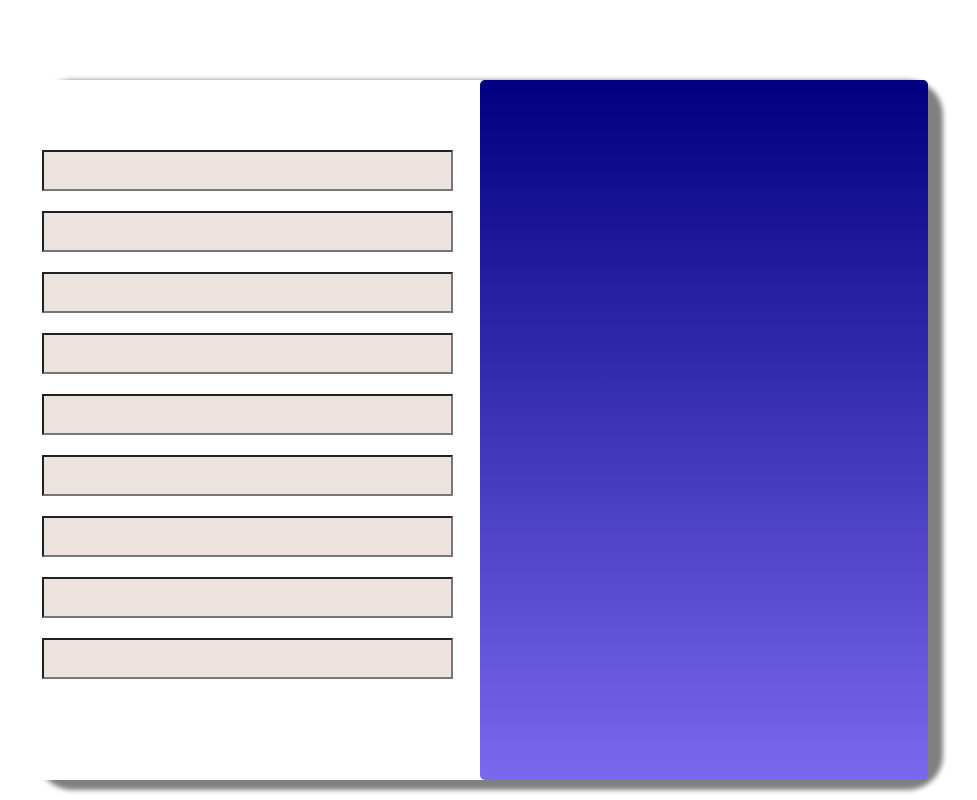
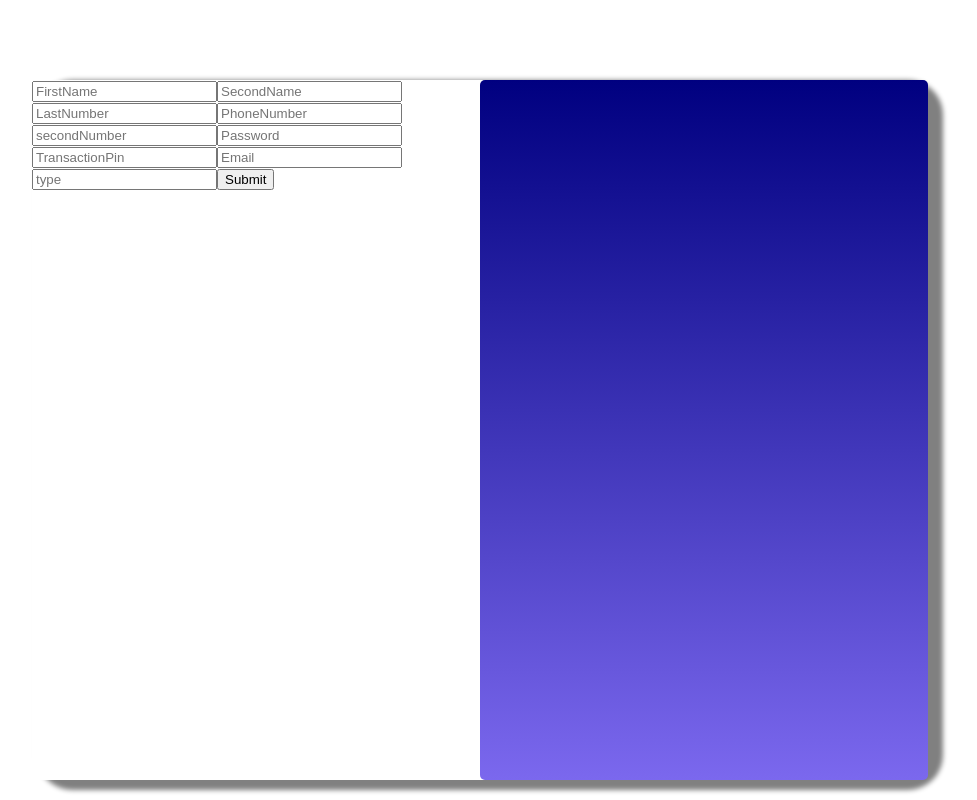
Before and after one commit to a-mariam/bank_transaction-frontend, a React (Create React App) app: page /createAccount in a window 1280 px wide. Shown: the whole page, without its empty margins (160-1137 px from the left). Built offline with nearby package versions, Linux system fonts and the light colour scheme.

Commit message:
working on creating an account

```diff
--- a/package.json
+++ b/package.json
@@ -6,6 +6,7 @@
     "@testing-library/jest-dom": "^5.17.0",
     "@testing-library/react": "^13.4.0",
     "@testing-library/user-event": "^13.5.0",
+    "axios": "^1.6.2",
     "react": "^18.2.0",
     "react-dom": "^18.2.0",
     "react-router-dom": "^6.18.0",
--- a/src/App.js
+++ b/src/App.js
@@ -1,6 +1,7 @@
 import './App.css';
 import LandingPage from "./components/LandingPage/LandingPage";
 import CreateAccount from "./components/createAccount/createAccount";
+import Response from './components/createAccount/CreateAccp';
 import {BrowserRouter  ,Route, Routes} from "react-router-dom";
 
 function App() {
@@ -10,6 +11,7 @@ function App() {
           <Routes>
              <Route path='/' element={<LandingPage/>}></Route>
              <Route path='/createAccount' element={<CreateAccount/>}> </Route>
+             <Route path='/Response' element={<Response/>}></Route>
           </Routes>
        </BrowserRouter>
       </div>
--- a/src/components/LandingPage/LandingPage.jsx
+++ b/src/components/LandingPage/LandingPage.jsx
@@ -19,10 +19,10 @@ return(
             {/* <SmallDiv backgroundColor={"yellow"} spaceBelow={'70px'} ><img src={Flow}/>  </SmallDiv>
             <SmallDiv backgroundColor={"yellow"} spaceRight={'130px'} > <img src={Flow}/>  </SmallDiv> */}
 
-            <ReuseP spaceLeft={'90px'} spaceBelow={'30px'} color={"white"}>About us </ReuseP>
-            <ReuseP spaceLeft={'90px'} spaceBelow={'30px'} color={"white"}>contact us</ReuseP>
-            <ReuseP spaceLeft={'90px'} spaceBelow={'30px'} color={"white"}>Loans</ReuseP>
-            <ReuseP spaceLeft={'90px'} spaceBelow={'30px'} color={"white"}>services</ReuseP>
+            <ReuseP spaceLeft={'10px'} spaceBelow={'30px'} spaceRight={'50px'} color={"white"}>About us </ReuseP>
+            <ReuseP spaceLeft={'10px'} spaceBelow={'30px'} spaceRight={'40px'} color={"white"}>contact us</ReuseP>
+            <ReuseP spaceLeft={'10px'} spaceBelow={'30px'} spaceRight={'40px'} color={"white"}>Loans</ReuseP>
+            <ReuseP spaceLeft={'10px'} spaceBelow={'30px'} spaceRight={'40px'} color={"white"}>services</ReuseP>
 
         </TopNav>
         <Section spaceBelow={'50px'} >
@@ -49,13 +49,11 @@ return(
                 <TextDiv spaceLeft={'90px'} color={"black"}>with over 10 thousand users, we guarantee seemless transactions,</TextDiv>
                 <TextDiv spaceLeft={'90px'} color={"black"}>with over 10 thousand users, we guarantee seemless transactions,</TextDiv>
 
-                <Button onClick={handleNavigate} spaceLeft={'280px'} spaceAbove={'10px'}>Create account</Button>
+                <Button onClick={handleNavigate} spaceLeft={'280px'} spaceAbove={'18px'}>Create account</Button>
             </SmallDiv>
             <SmallDiv backgroundPicture={Pay} spaceBelow={'80px'}> <img src={Pay} alt={"pay"}/> </SmallDiv>
         </Section>
-        {/* <Section>
-            <Button>frr</Button>
-        </Section> */}
+
 
     </Page>
 )
--- a/src/components/LandingPage/styles/styles.jsx
+++ b/src/components/LandingPage/styles/styles.jsx
@@ -31,10 +31,11 @@ background-color: white;
 export const ReuseP = styled.p`
     width: 20%;
     height: 20%;
-    font-weight: bold;
+    // font-weight: bold;
     font-size: larger;
     margin-bottom: ${(props) => props.spaceBelow};
     margin-left: ${(props) => props.spaceLeft};
+    margin-right: ${(props) => props.spaceRight};
     color: ${(props) => props.color};
 
 `;
--- /dev/null
+++ b/src/components/createAccount/CreateAccp.jsx
@@ -0,0 +1,25 @@
+import { useLocation , useNavigate} from "react-router-dom"
+
+
+
+function Response () {
+
+     const data = useLocation().state
+
+
+
+    return(
+        <div backgroun-color={"yellow"}>
+            {console.log(data)}
+           {data.id}
+           <p > FirstName : {data.firstname}</p>
+           <p > secondname : {data.secondname}</p>
+           <p > secondNumber: {data.secondNumber}</p>
+
+
+        </div>
+    )
+}
+
+
+export default Response;
--- a/src/components/createAccount/createAccount.jsx
+++ b/src/components/createAccount/createAccount.jsx
@@ -1,12 +1,41 @@
 import {Page, ReuseP, TopNav, TextDiv, Section, SmallDiv, Button} from "../LandingPage/styles/styles";
 import { Container , Background, InputField, Background2} from "./styles";
 import CashFlow from "../../assets/images/png/Group 1.png"
+import {React , useState, useCallback} from 'react'
+import { useNavigate } from "react-router-dom";
 
 
 
-function CreateAccount(){
+const CreateAccount = () =>{
+
+    const intialValue = {
+        firstname : '',
+        secondname: '',
+        phoneNumber: '',
+        secondNumber: '',
+
+    }
+    const  [data, setData] = useState(intialValue)
+    const  [first, setfirst] = useState("")
+    const  [second, setsecond] = useState("")
+
+    const navigate = useNavigate()
 
 
+    const collectData = (e) => {
+
+       setData(prevState => ({
+        ...prevState,
+        [e.target.name] : e.target.value
+       }))
+     }
+    const CollectNavigates = ( ()=>
+
+        (handleRequest(intialValue))
+   )
+    const handleRequest = useCallback((parameter) =>{
+      navigate("/Response", {state: {value: parameter}})
+    }, [])
 
 
 
@@ -14,23 +43,28 @@ function CreateAccount(){
             <Container>
 
                 <Background2>
-                    <InputField spaceAbove={'70px'}></InputField>
-                   <InputField spaceAbove={'20px'}></InputField>
-                   <InputField spaceAbove={'20px'}></InputField>
-                   <InputField spaceAbove={'20px'}></InputField>
-                   <InputField spaceAbove={'20px'}></InputField>
-                   <InputField spaceAbove={'20px'}></InputField>
-                   <InputField spaceAbove={'20px'}></InputField>
-                   <InputField spaceAbove={'20px'}></InputField>
-                   <InputField spaceAbove={'20px'}></InputField>
+                    <input value={intialValue.firstname} spaceAbove={'70px'} placeholder="FirstName" type="text" onChange={collectData}></input>
+                   <input  value={intialValue.secondNumber} spaceAbove={'20px'} placeholder="SecondName" type="text" onChange={collectData}></input>
+                   <input  value={intialValue.secondNumber} spaceAbove={'20px'} placeholder="LastNumber" type="text" onChange={collectData}></input>
+                   <input  value={intialValue.phoneNumber} spaceAbove={'20px'} placeholder="PhoneNumber" type="text" onChange={collectData}></input>
+                   <input spaceAbove={'20px'} placeholder="secondNumber" type="text" onChange={collectData}></input>
+                   <input spaceAbove={'20px'} placeholder="Password" type="text" onChange={collectData}></input>
+                   <input spaceAbove={'20px'} placeholder="TransactionPin" type="text" onChange={collectData}></input>
+                   <input spaceAbove={'20px'} placeholder="Email" type="text" onChange={collectData}></input>
+                   <input spaceAbove={'20px'} placeholder="type" type="text" onChange={collectData}></input>
+                   <button onClick={CollectNavigates}  >Submit</button>
 
-                </Background2>
-                <Background ></Background>
+                  </Background2>
+                  <Background >
+
+                </Background>
 
             </Container>
 
     )
-}
+    }
 
 
-export default CreateAccount
+
+
+export default CreateAccount;
--- a/src/components/createAccount/styles/index.jsx
+++ b/src/components/createAccount/styles/index.jsx
@@ -33,7 +33,8 @@ export const InputField =  styled.input`
     height: 5%;
     width : 90%;
     align-self: flex-end;
-    margin-top: ${(props) => props.spaceAbove};
     margin-left: 10px;
     background-color: rgba(235,225,221,0.949);
+    margin-top: ${(props) => props.spaceAbove};
+    placeholder = ${(props) => props.display}
 `;
```
Also changed, not shown: 1 other file (tests, documents, lock files or other folders).
